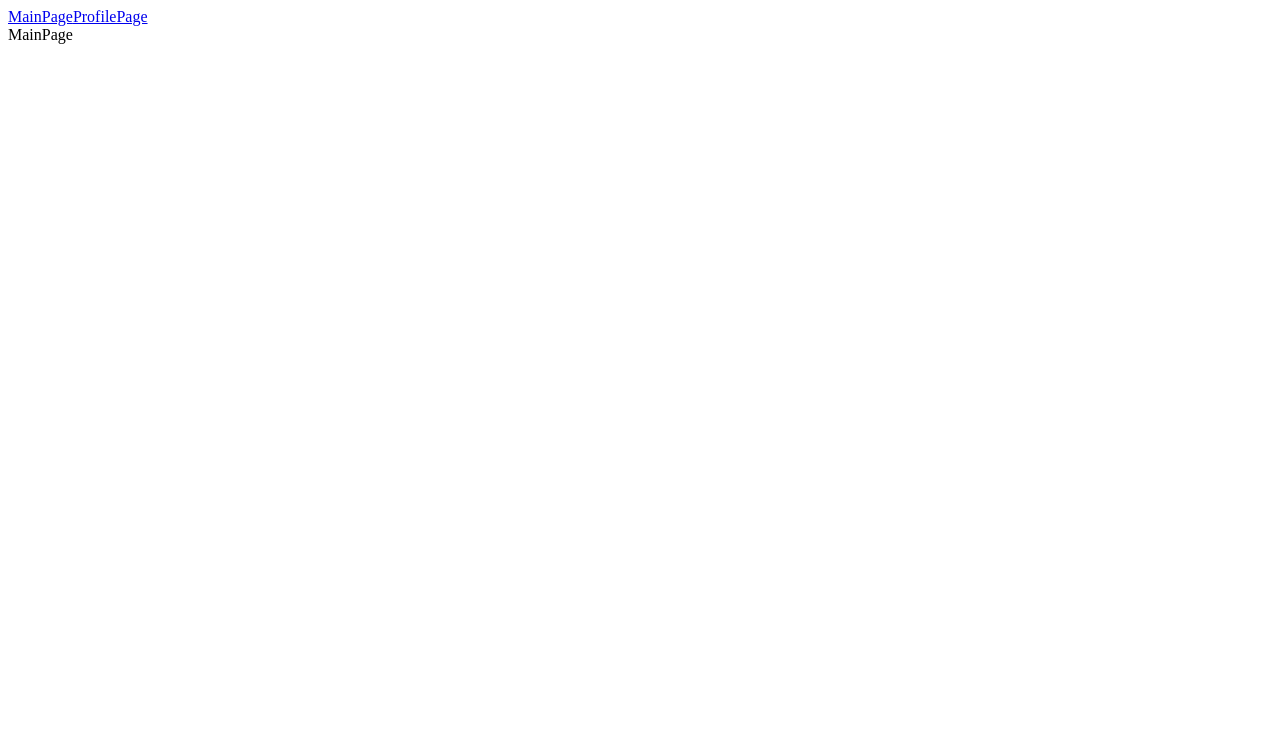
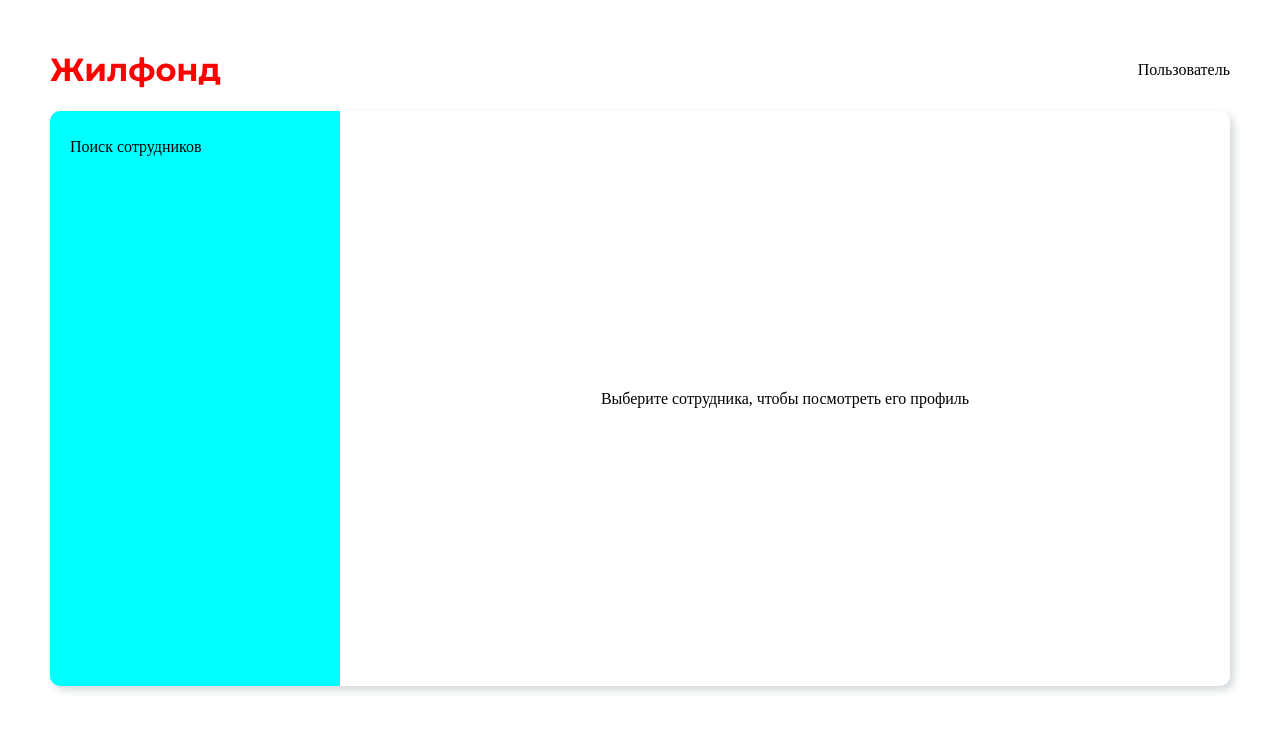
Before and after one commit to pavros9/search-employees, a React app: page / in a window 1280 px wide. Shown: the top 732 px of the page. Built offline with nearby package versions, Linux system fonts and the light colour scheme.

Commit message:
MainLayout was created

```diff
--- a/src/app/App.tsx
+++ b/src/app/App.tsx
@@ -5,7 +5,7 @@ import { NavLink } from 'react-router-dom';
 const App = () => {
     return (
         <>
-            <NavLink
+            {/* <NavLink
                 to="/"
                 className={({ isActive }) =>
                     `rounded-md px-3 py-2 text-sm font-medium ${
@@ -24,7 +24,7 @@ const App = () => {
                 }
             >
                 ProfilePage
-            </NavLink>
+            </NavLink> */}
 
             <AppRouter />
         </>
--- /dev/null
+++ b/src/app/layoutes/MainLayout/MainLayout.module.scss
@@ -0,0 +1,42 @@
+.content {
+    box-shadow: 4px 4px 8px 0 rgb(34 60 80 / 20%);
+    border-radius: 10px;
+    display: flex;
+    min-height: 575px;
+}
+
+.logo {
+    color: red;
+    font-family: Montserrat-Bold, sans-serif;
+    font-weight: 700;
+    font-size: 32px;
+}
+
+.sidebar {
+    top: 0;
+    left: 0;
+    min-width: 290px;
+    padding: 27px 20px;
+    border-top-left-radius: 10px;
+    border-bottom-left-radius: 10px;
+    box-sizing: border-box;
+}
+
+.page {
+    width: 100%;
+    padding: 27px 20px;
+}
+
+.topWrapper {
+    display: flex;
+    justify-content: space-between;
+    align-items: center;
+    margin-bottom: 22px;
+}
+
+.wrapper {
+    box-sizing: border-box;
+    max-width: 1366px;
+    padding: 50px;
+    margin: auto;
+}
--- /dev/null
+++ b/src/app/layoutes/MainLayout/MainLayout.tsx
@@ -0,0 +1,24 @@
+import { ReactNode } from "react"
+import cls from './MainLayout.module.scss'
+import { Sidebar } from "widgets/Sidebar/Sidebar"
+
+interface MainLayoutProps {
+    children: ReactNode
+}
+
+export const MainLayout = (props: MainLayoutProps) => {
+    const { children } = props
+
+    return <div className={cls.wrapper}>
+        <div className={cls.topWrapper}>
+            <div className={cls.logo}>Жилфонд</div>
+            <div>Пользователь</div>
+        </div>
+        <div className={cls.content}>
+            <Sidebar className={cls.sidebar} />
+            <div className={cls.page}>{children}</div>
+        </div>
+
+    </div>
+
+}
--- a/src/app/providers/router/ui/AppRouter.tsx
+++ b/src/app/providers/router/ui/AppRouter.tsx
@@ -1,6 +1,7 @@
 import { memo, Suspense } from 'react';
 import { Route, Routes } from 'react-router-dom';
 import { routeConfig } from '../config/routeConfig';
+import { MainLayout } from 'app/layoutes/MainLayout/MainLayout';
 
 export const AppRouter = memo(() => {
     return (
@@ -9,7 +10,7 @@ export const AppRouter = memo(() => {
                 {Object.values(routeConfig).map(({ element, path }) => (
                     <Route
                         path={path}
-                        element={<div>{element}</div>}
+                        element={<MainLayout>{element}</MainLayout>}
                         key={path}
                     />
                 ))}
--- a/src/app/styles/index.scss
+++ b/src/app/styles/index.scss
@@ -1,6 +1,10 @@
 @import './fonts.scss';
+
+
+body {
+    margin: 0;
+}
 
 .title {
     color: red;
-    font-family: Montserrat-Bold, sans-serif;
 }
--- /dev/null
+++ b/src/pages/MainPage/ui/MainPage.module.scss
@@ -0,0 +1,6 @@
+.MainPage {
+    display: flex;
+    align-items: center;
+    justify-content: center;
+    height: 100%;
+}
--- a/src/pages/MainPage/ui/MainPage.tsx
+++ b/src/pages/MainPage/ui/MainPage.tsx
@@ -1,5 +1,9 @@
+import cls from './MainPage.module.scss'
+
+
+
 const MainPage = () => {
-    return <div>MainPage</div>;
+    return <div className={cls.MainPage}>Выберите сотрудника, чтобы посмотреть его профиль</div>;
 };
 
 export default MainPage;
--- /dev/null
+++ b/src/shared/lib/classNames/classNames.ts
@@ -0,0 +1,15 @@
+export type Mods = Record<string, boolean | string | undefined>;
+
+export function classNames(
+    cls: string,
+    mods: Mods = {},
+    additional: Array<string | undefined> = [],
+): string {
+    return [
+        cls,
+        ...additional.filter(Boolean),
+        ...Object.entries(mods)
+            .filter(([_, value]) => Boolean(value))
+            .map(([className]) => className),
+    ].join(' ');
+}
--- /dev/null
+++ b/src/widgets/Sidebar/Sidebar.module.scss
@@ -0,0 +1,3 @@
+.Sidebar {
+    background-color: aqua;
+}
--- /dev/null
+++ b/src/widgets/Sidebar/Sidebar.tsx
@@ -0,0 +1,14 @@
+import { classNames } from 'shared/lib/classNames/classNames'
+import cls from './Sidebar.module.scss'
+
+interface SidebarProps {
+    className?: string
+}
+
+export const Sidebar = (props: SidebarProps) => {
+    const { className } = props
+
+    return <div className={classNames(cls.Sidebar, {}, [className])}>
+        Поиск сотрудников
+    </div>
+}
```
Also changed, not shown: src/app/styles/fonts.scss (line endings or trailing spaces).
